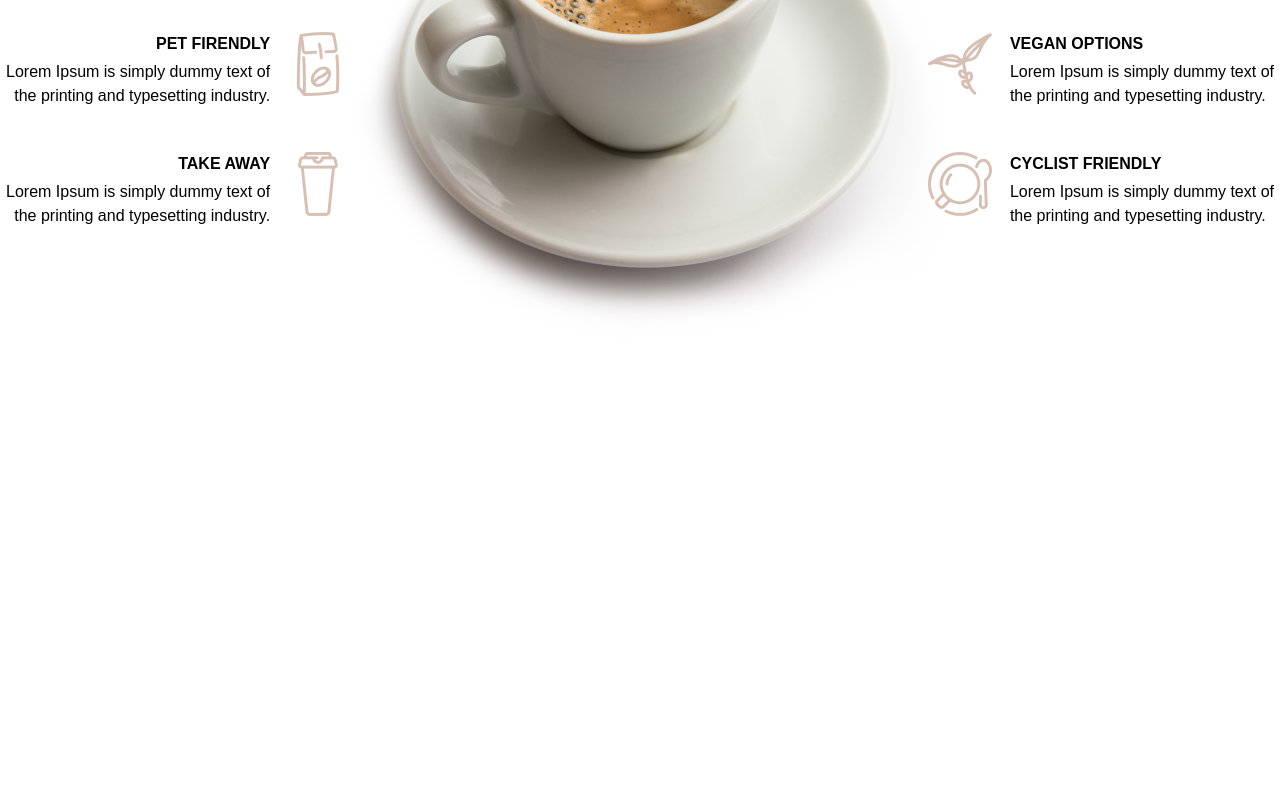
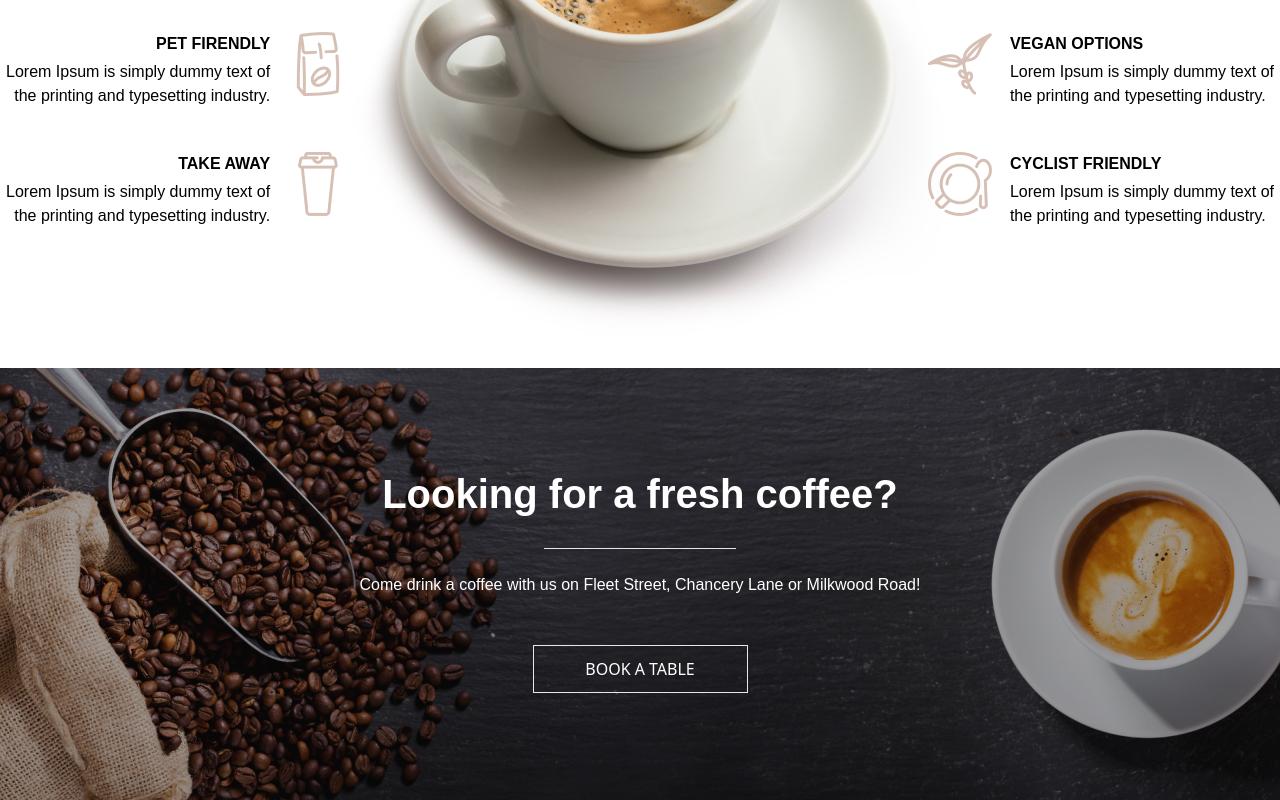
Before and after one commit to guisposito/figma-modelo2, a React (Vite) app: page / in a window 1280 px wide. Shown: the part 1264-2064 px from the top of the page. Before the commit the page ends 1632 px from the top, so only its background shows below. Built offline with nearby package versions, Linux system fonts and the light colour scheme.

Commit message:
Terminado o card de CTA e criação do componente de text heading

```diff
--- a/src/components/Header.jsx
+++ b/src/components/Header.jsx
@@ -11,7 +11,7 @@ const Header = () => {
                     <div className="">
                         <h2 className="hover:underline underline-offset-4">CAFÉ DO DOIDO</h2>
                     </div>
-                    <ul className="flex justify-between gap-10 ">
+                    <ul className="flex justify-between gap-10">
                         <li className="hover:underline underline-offset-4"><a href="">HOME</a></li>
                         <li className="hover:underline underline-offset-4"><a href="">WHY US</a></li>
                         <li className="hover:underline underline-offset-4"><a href="">MENU</a></li>
--- a/src/components/SectionDescription.jsx
+++ b/src/components/SectionDescription.jsx
@@ -3,7 +3,7 @@ import CardDescriptionR from "./utils/CardDescriptionR";
 
 const SectionDescription = () => {
     return(
-        <section className="">
+        <section>
             <div className="bg-section bg-center bg-no-repeat h-[600px]">
                 <div className="flex justify-between container mx-auto pt-36">
                     <div className="flex-col">
--- /dev/null
+++ b/src/components/SectionLooking.jsx
@@ -0,0 +1,22 @@
+import HeadingSection from "./utils/HeadingSection";
+import Button from "./utils/Button";
+
+const SectionLooking = () => {
+    return (
+        <section>
+            <div className="bg-section-cta bg-cover bg-center h-[432px]">
+                <div className="mx-auto container text-white">
+                    <HeadingSection
+                        title="Looking for a fresh coffee?"
+                     text="Come drink a coffee with us on Fleet Street, Chancery Lane or Milkwood Road!"
+                    />
+                    <div className="flex justify-center mt-12">
+                        <Button text="book a table" />
+                    </div>
+                </div>
+            </div>
+        </section>
+    );
+}
+
+export default SectionLooking;
--- /dev/null
+++ b/src/components/utils/HeadingSection.jsx
@@ -0,0 +1,14 @@
+const HeadingSection = (props) => {
+    return(
+        <div className="font-inter">
+            <h3 className="text-center text-[40px] font-bold pt-24 mb-6">{props.title}</h3>
+            <div className="flex justify-center">
+                <hr className="text-center mb-6 w-48"/>
+            </div>
+            <p className="text-center whitespace-pre-wrap">{props.text}</p>
+
+        </div>
+    );
+}
+
+export default HeadingSection;
--- a/src/main.jsx
+++ b/src/main.jsx
@@ -2,11 +2,13 @@ import React from 'react'
 import ReactDOM from 'react-dom/client'
 import Header from './components/Header'
 import SectionDescription from './components/SectionDescription'
+import SectionLooking from './components/SectionLooking'
 import './index.css'
 
 ReactDOM.createRoot(document.getElementById('root')).render(
   <React.StrictMode>
     <Header />
     <SectionDescription />
+    <SectionLooking />
   </React.StrictMode>,
 )
--- a/tailwind.config.js
+++ b/tailwind.config.js
@@ -12,6 +12,7 @@ export default {
       backgroundImage: {
         'hero-pattern': "url('/img/hero.jpg')",
         'section': "url('/img/section-description.jpg')",
+        'section-cta': "url('/img/section-cta.jpg')",
       },
       width: {
         '215': '13.438rem',
```
Also changed, not shown: public/img/section-cta.jpg (added).
